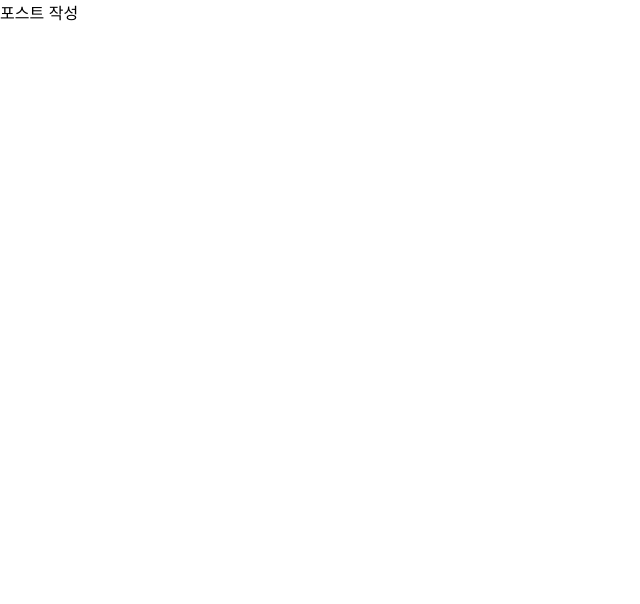
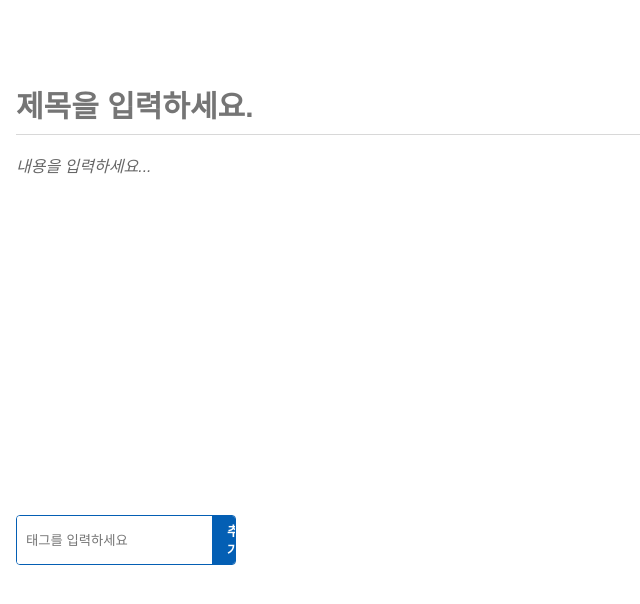
Before and after one commit to dekim1028/Blog, a React (Create React App) app in the folder blog-frontend/: page /write in a window 1280 px wide. Shown: the top 604 px of the page, without its empty margins (0-640 px from the left). Built offline with nearby package versions, Linux system fonts and the light colour scheme.

Commit message:
Implement Editor UI

```diff
--- a/blog-frontend/src/components/common/Responsive.js
+++ b/blog-frontend/src/components/common/Responsive.js
@@ -2,6 +2,8 @@ import React from 'react';
 import styled from 'styled-components';
 
 const ResponsiveBlock = styled.div`
+    padding-left:1rem;
+    padding-right:1rem;
     width:1024px;
     margin:0 auto;
 
--- /dev/null
+++ b/blog-frontend/src/components/write/Editor.js
@@ -0,0 +1,68 @@
+import React,{useRef} from 'react';
+import styled from 'styled-components';
+import Quill from 'quill';
+import { useEffect } from 'react';
+import 'quill/dist/quill.bubble.css';
+
+const EditorBlock = styled.div`
+    width:100%;
+    padding: 80px 0 20px;
+`;
+
+const TitleInput = styled.input`
+    width:100%;
+    border: none;
+    outline:none;
+    border-bottom: 1px solid #D8D8D8;
+    font-size: 30px;
+    padding: 10px 0;
+    font-weight: bold;
+
+    &:focus{
+
+    }
+`;
+
+const QuillBlock = styled.div`
+    margin: 20px 0;
+
+    .ql-editor{
+        padding:0;
+        min-height:320px;
+        line-height:1.5;
+        font-size:16px;
+    }
+
+    .ql-editor.ql-blank::before{
+        left:0px;
+    }
+`;
+
+const Editor = () => {
+    const quillElement = useRef(null);
+    const quillInstance = useRef(null);
+
+    useEffect(()=>{
+        quillInstance.current = new Quill(quillElement.current,{
+            theme:"bubble",
+            placeholder:"내용을 입력하세요...",
+            modules:{
+                toolbar:[
+                    [{header:'1'},{header:'2'}],
+                    ['bold','italic','underline','strike'],
+                    [{list:'ordered'},{list:'bullet'}],
+                    ['blockquot','code-block','link','image']
+                ]
+            }
+        })
+    },[]);
+
+    return (
+        <EditorBlock>
+            <TitleInput type="text" placeholder="제목을 입력하세요."/>
+            <QuillBlock ref={quillElement}/>
+        </EditorBlock>
+    );
+};
+
+export default Editor;
--- /dev/null
+++ b/blog-frontend/src/components/write/TagBox.js
@@ -0,0 +1,96 @@
+import React,{useState} from 'react';
+import styled from 'styled-components';
+import { useCallback } from 'react';
+
+const TagBoxBlock = styled.div`
+
+`;
+
+const TagForm = styled.form`
+    width: 220px;
+    display: flex;
+    border:1px solid #045FB4;
+    border-radius:4px;
+    overflow:hidden;
+
+    button{
+        border: none;
+        background-color: #045FB4;
+        color: white;
+        padding:5px 15px;
+        font-weight:bold;
+    }
+
+    button:hover{
+        background-color: #0174DF;
+    }
+`;
+
+const TagBoxInput = styled.input`
+    border:none;
+    outline:none;
+    padding: 9px;
+    flex: 1;
+`;
+
+const TagList = styled.div`
+    padding:10px 0;
+    display: flex;
+`;
+
+const TagListItem = styled.div`
+    color:#848484;
+    padding:0 5px;
+
+    &:hover{
+        color:#424242;
+    }
+`;
+
+const TagBox = () => {
+    const [input,setInput] = useState('');
+    const [localTags,setLocalTags] = useState([]);
+
+    const insertTag = tag =>{
+        if(!tag) return;
+        if(localTags.includes(tag)) return;
+        setLocalTags([...localTags,tag]);
+    }
+
+    const onChange = useCallback(e=>{
+        setInput(e.target.value);
+    },[])
+
+    const onSubmit = e =>{
+        e.preventDefault();
+        insertTag(input.trim());
+        setInput('');
+    }
+
+    const onRemove = target =>{
+        setLocalTags(localTags.filter(tag=>target!==tag));
+    }
+
+    return (
+        <TagBoxBlock>
+            <TagForm onSubmit={onSubmit}>
+                <TagBoxInput
+                    type="text"
+                    value={input}
+                    placeholder="태그를 입력하세요"
+                    onChange={onChange}
+                />
+                <button type="submit">추가</button>
+            </TagForm>
+           <TagList>
+                {
+                    localTags.map(tag=>
+                        <TagListItem key={tag} onClick={()=>onRemove(tag)}>#{tag}</TagListItem>
+                    )
+                }
+           </TagList>
+        </TagBoxBlock>
+    );
+};
+
+export default TagBox;
--- a/blog-frontend/src/pages/PostWritePage.js
+++ b/blog-frontend/src/pages/PostWritePage.js
@@ -1,10 +1,17 @@
 import React from 'react';
+import Responsive from '../components/common/Responsive';
+import Editor from '../components/write/Editor';
+import TagBox from '../components/write/TagBox';
 
 const PostWritePage = () => {
+
+
+
     return (
-        <div>
-            포스트 작성
-        </div>
+        <Responsive>
+            <Editor/>
+            <TagBox/>
+        </Responsive>
     );
 };
 
```
